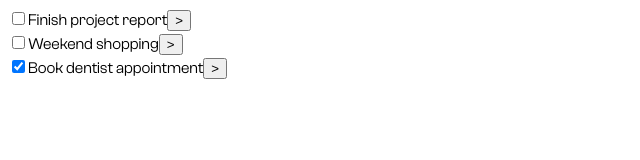
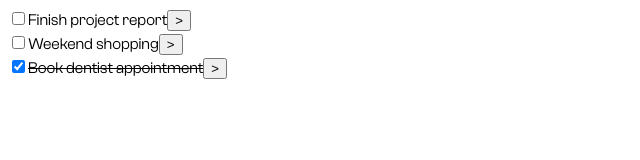
Before and after one commit to jermgn/TaskForge, a Vue app: page / in a window 1280 px wide. Shown: the top 160 px of the page, without its empty margins (0-640 px from the left). Built offline with nearby package versions, Linux system fonts and the light colour scheme.

Commit message:
feat(task): add strikethrough style for completed tasks

```diff
--- a/src/components/TaskItem.vue
+++ b/src/components/TaskItem.vue
@@ -29,7 +29,12 @@ const toggleOpen = () => {
         :checked="task.state === TaskState.COMPLETED"
         @change="toggleTaskState"
         />
-        <label :for="`${task.id}`">{{ task.name }}</label>
+        <label
+        :for="`${task.id}`"
+        :class="{ completed : task.state === TaskState.COMPLETED }"
+        >
+            {{ task.name }}
+        </label>
         <button @click="toggleOpen">{{ isOpen ? 'v' : '>' }}</button>
     </div>
     <div v-if="isOpen">
@@ -39,5 +44,7 @@ const toggleOpen = () => {
 </template>
 
 <style scoped>
-
+.completed {
+    text-decoration: line-through;
+}
 </style>
```
